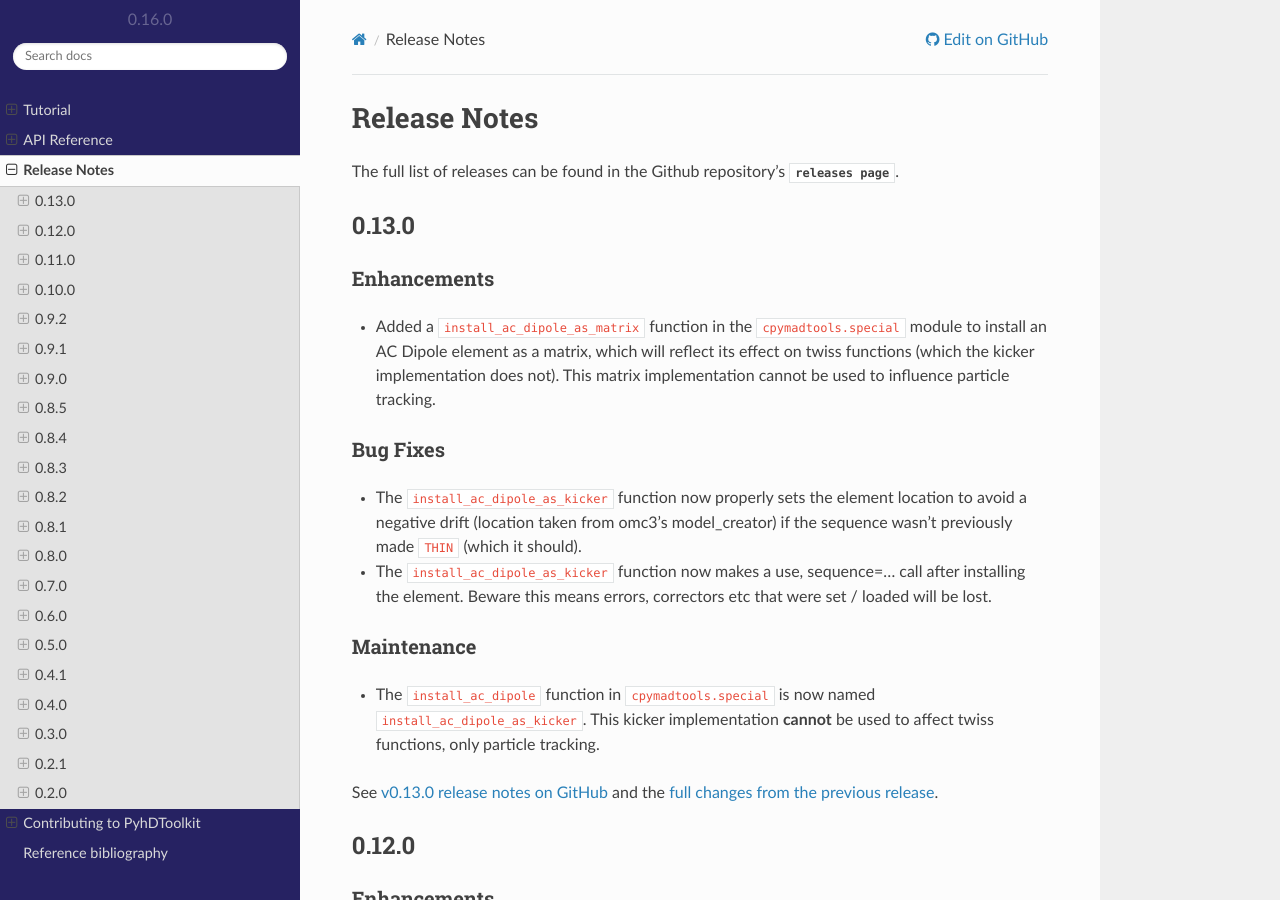
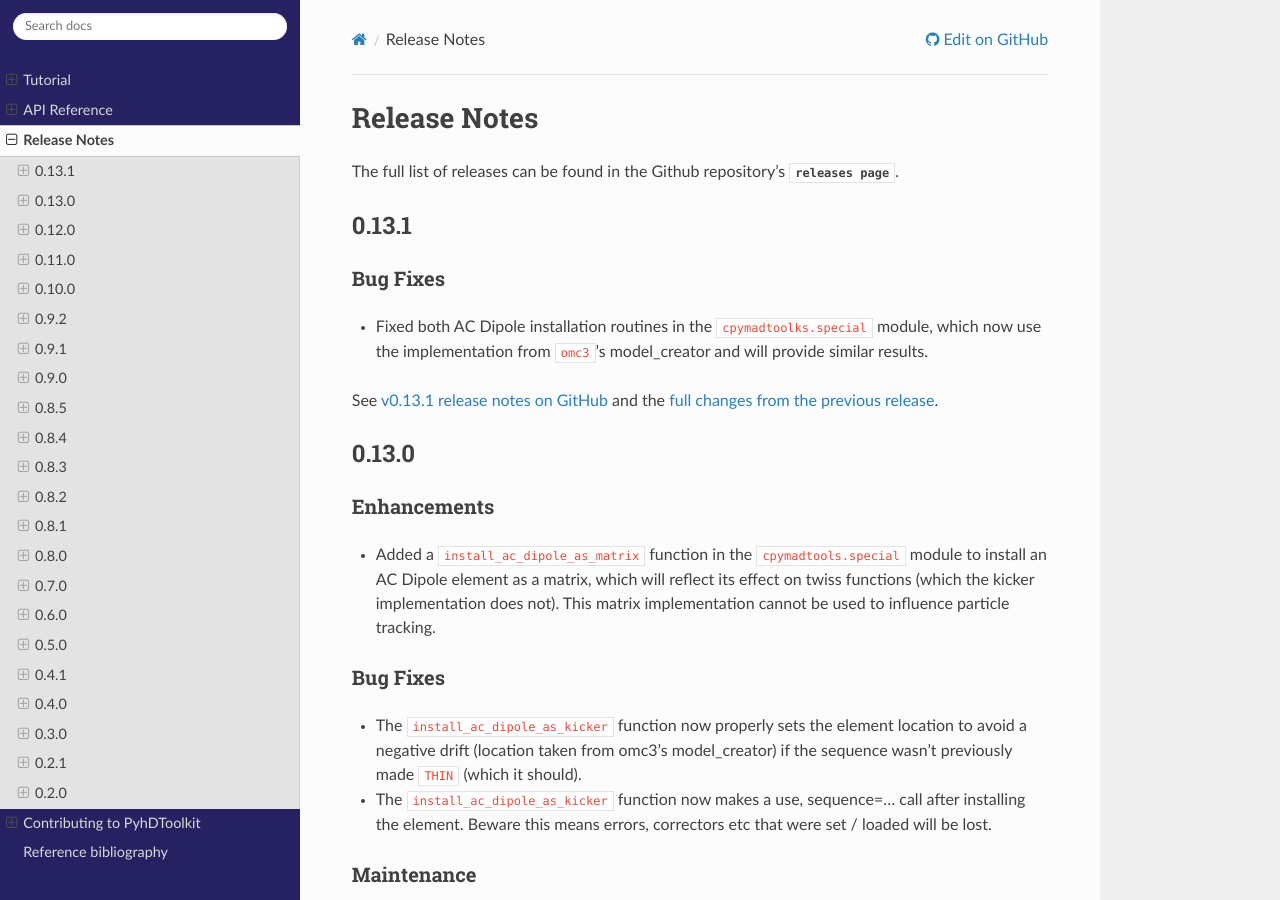
Before and after one commit to fsoubelet/PyhDToolkit, a Sphinx documentation site: the page built from docs/release.rst, in a window 1280 px wide and 900 px high. Built offline with Sphinx 7.4.7 and the Read the Docs theme 2.0.0, drawn with Linux system fonts in a browser that asks for light colours; pages that are not in the unit, such as notebooks, are missing from menus.

Commit message:
release 0.13.1

```diff
--- a/docs/release.rst
+++ b/docs/release.rst
@@ -2,6 +2,19 @@
 =============
 
 The full list of releases can be found in the Github repository's `releases page <https://github.com/fsoubelet/PyhDToolkit/releases>`.
+
+.. _release_0.13.1:
+
+0.13.1
+------
+
+Bug Fixes
+~~~~~~~~~
+
+* Fixed both AC Dipole installation routines in the ``cpymadtoolks.special`` module, which now use the implementation from ``omc3``'s model_creator and will provide similar results.
+
+See `v0.13.1 release notes on GitHub <https://github.com/fsoubelet/PyhDToolkit/releases/tag/0.13.1>`_ and the `full changes from the previous release <https://github.com/fsoubelet/PyhDToolkit/compare/0.13.0...0.13.1>`_.
+
 
 .. _release_0.13.0:
 
```
